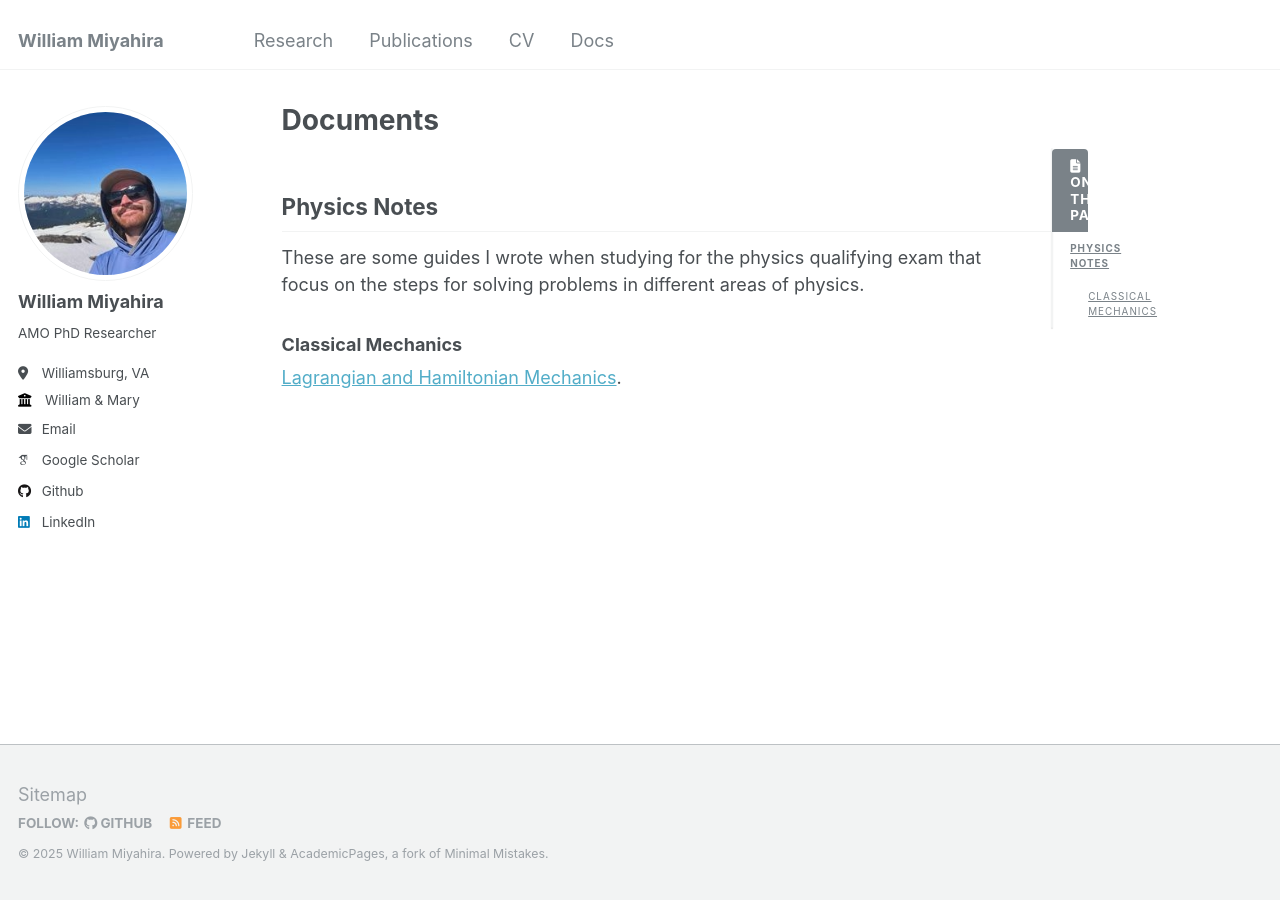
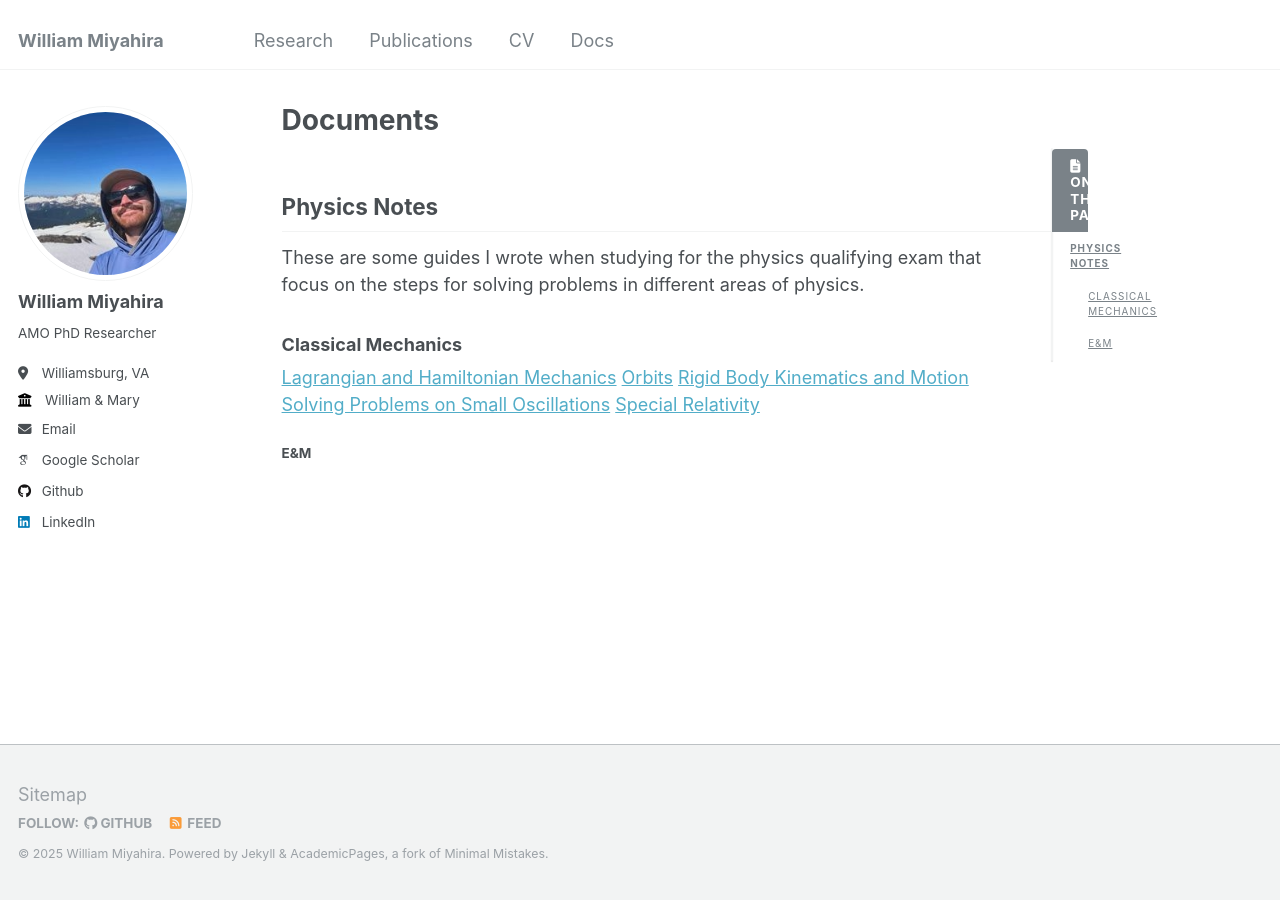
Before and after one commit to willmiyahira/willmiyahira.github.io, a Jekyll site: the page built from _pages/docs.md, in a window 1280 px wide. Built offline with Jekyll 4.4.1, drawn with Linux system fonts in a browser that asks for light colours; some web fonts are replaced.

Commit message:
update docs page

```diff
--- a/_pages/docs.md
+++ b/_pages/docs.md
@@ -11,4 +11,10 @@ author_profile: true
 These are some guides I wrote when studying for the physics qualifying exam that focus on the steps for solving problems in different areas of physics.
 
 ### Classical Mechanics
-<a href="/files/docs/physicsNotes/Lagrangian and Hamiltonian Mechanics.pdf" target="_blank">Lagrangian and Hamiltonian Mechanics</a>.
+<a href="/files/docs/physicsNotes/Lagrangian and Hamiltonian Mechanics.pdf" target="_blank">Lagrangian and Hamiltonian Mechanics</a>
+<a href="/files/docs/physicsNotes/Orbits.pdf" target="_blank">Orbits</a>
+<a href="/files/docs/physicsNotes/Rigid Body Kinematics and Motion.pdf" target="_blank">Rigid Body Kinematics and Motion</a>
+<a href="/files/docs/physicsNotes/Solving Problems on Small Oscillations.pdf" target="_blank">Solving Problems on Small Oscillations</a>
+<a href="/files/docs/physicsNotes/Special Relativity.pdf" target="_blank">Special Relativity</a>
+
+#### E&M
```
